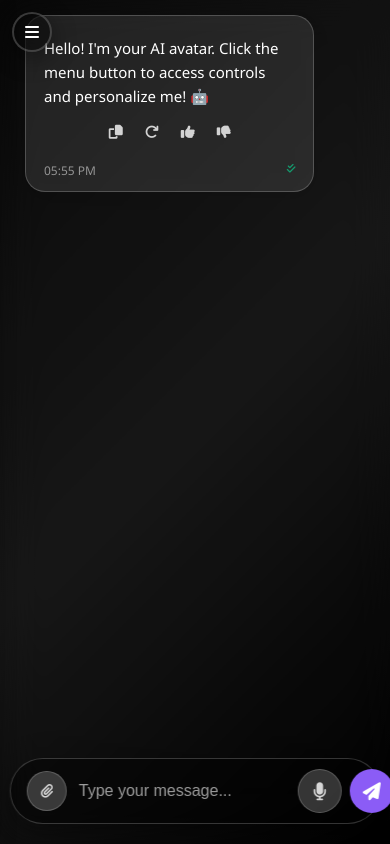
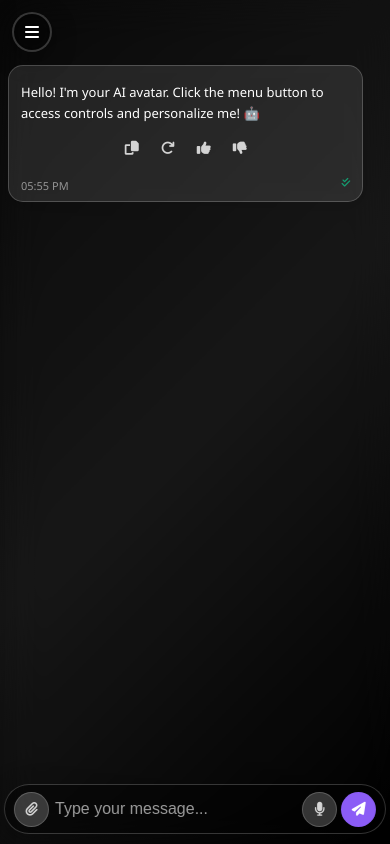
Before and after one commit to theaniketraj/lawgic, a React (Create React App) app: page / in a window 390 px wide. Built offline with nearby package versions, Linux system fonts and the light colour scheme.

Commit message:
hopefully

```diff
--- a/src/components/ChatSection.css
+++ b/src/components/ChatSection.css
@@ -448,24 +448,235 @@
 
 /* Responsive Design */
 @media (max-width: 768px) {
+  .chat-section {
+    padding-top: 60px; /* Account for mobile header/toggle */
+  }
+
   .search-bar-container {
     width: 95%;
-    bottom: 20px;
+    bottom: 15px;
+    left: 50%;
+    transform: translateX(-50%);
+  }
+
+  .search-bar {
+    padding: 6px;
+    gap: 8px;
+  }
+
+  .search-input {
+    font-size: 16px; /* Prevent zoom on iOS */
+    padding: 12px 0;
+  }
+
+  .attachment-btn,
+  .voice-btn,
+  .send-btn {
+    width: 38px;
+    height: 38px;
+    font-size: 16px;
   }
 
   .message {
-    max-width: 85%;
+    max-width: 90%;
+    padding: 10px 14px;
+    font-size: 14px;
+  }
+
+  .message-text {
+    font-size: 14px;
+    line-height: 1.4;
   }
 
   .chat-messages {
-    margin-bottom: 120px;
-    padding: 15px;
-    width: 95%; /* Match search bar width on mobile */
+    margin-bottom: 100px;
+    padding: 15px 10px;
+    width: 100%;
+    max-width: none;
   }
 
   .voice-modal {
-    margin: 20px;
+    margin: 15px;
     min-width: unset;
-    width: calc(100% - 40px);
+    width: calc(100% - 30px);
+    max-width: 400px;
+  }
+
+  .typing-indicator {
+    max-width: 180px;
+    padding: 10px 14px;
   }
 }
+
+@media (max-width: 480px) {
+  .chat-section {
+    padding-top: 55px;
+  }
+
+  .search-bar-container {
+    width: 98%;
+    bottom: 10px;
+  }
+
+  .search-bar {
+    padding: 5px;
+    gap: 6px;
+    border-radius: 25px;
+  }
+
+  .search-input {
+    font-size: 16px;
+    padding: 10px 0;
+  }
+
+  .attachment-btn,
+  .voice-btn,
+  .send-btn {
+    width: 35px;
+    height: 35px;
+    font-size: 14px;
+  }
+
+  .attachment-icons {
+    gap: 4px;
+    padding-left: 4px;
+  }
+
+  .control-buttons {
+    gap: 4px;
+    padding-right: 4px;
+  }
+
+  .message {
+    max-width: 95%;
+    padding: 8px 12px;
+    font-size: 13px;
+    border-radius: 15px;
+  }
+
+  .message-text {
+    font-size: 13px;
+    line-height: 1.3;
+  }
+
+  .message-timestamp {
+    font-size: 11px;
+  }
+
+  .chat-messages {
+    margin-bottom: 80px;
+    padding: 10px 8px;
+    gap: 10px;
+  }
+
+  .voice-modal {
+    margin: 10px;
+    width: calc(100% - 20px);
+  }
+
+  .typing-indicator {
+    max-width: 160px;
+    padding: 8px 12px;
+    font-size: 13px;
+  }
+}
+
+@media (max-width: 360px) {
+  .chat-section {
+    padding-top: 50px;
+  }
+
+  .search-bar-container {
+    width: 99%;
+    bottom: 8px;
+  }
+
+  .search-bar {
+    padding: 4px;
+    gap: 4px;
+    border-radius: 20px;
+  }
+
+  .search-input {
+    font-size: 16px;
+    padding: 8px 0;
+  }
+
+  .attachment-btn,
+  .voice-btn,
+  .send-btn {
+    width: 32px;
+    height: 32px;
+    font-size: 13px;
+  }
+
+  .message {
+    max-width: 98%;
+    padding: 6px 10px;
+    font-size: 12px;
+    border-radius: 12px;
+  }
+
+  .message-text {
+    font-size: 12px;
+    line-height: 1.25;
+  }
+
+  .message-timestamp {
+    font-size: 10px;
+  }
+
+  .chat-messages {
+    margin-bottom: 70px;
+    padding: 8px 6px;
+    gap: 8px;
+  }
+
+  .typing-indicator {
+    max-width: 140px;
+    padding: 6px 10px;
+    font-size: 12px;
+  }
+}
+
+/* Landscape mode adjustments for mobile */
+@media (max-width: 768px) and (orientation: landscape) {
+  .chat-section {
+    padding-top: 45px;
+  }
+
+  .search-bar-container {
+    bottom: 10px;
+  }
+
+  .chat-messages {
+    margin-bottom: 70px;
+    padding: 10px;
+  }
+}
+
+/* Prevent horizontal scroll and ensure touch-friendly interactions */
+@media (max-width: 768px) {
+  .chat-section {
+    overflow-x: hidden;
+    -webkit-overflow-scrolling: touch;
+  }
+
+  .search-bar {
+    -webkit-appearance: none;
+    appearance: none;
+    touch-action: manipulation;
+  }
+
+  .attachment-btn,
+  .voice-btn,
+  .send-btn {
+    touch-action: manipulation;
+    -webkit-tap-highlight-color: transparent;
+  }
+
+  .message {
+    word-wrap: break-word;
+    overflow-wrap: break-word;
+  }
+}
```
